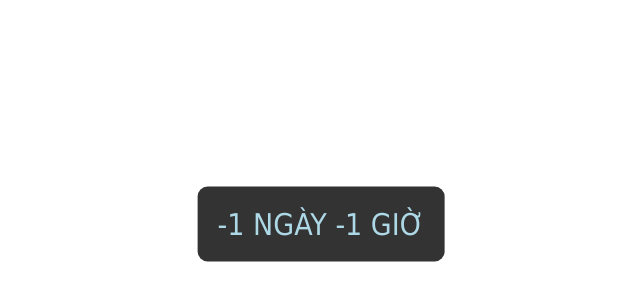
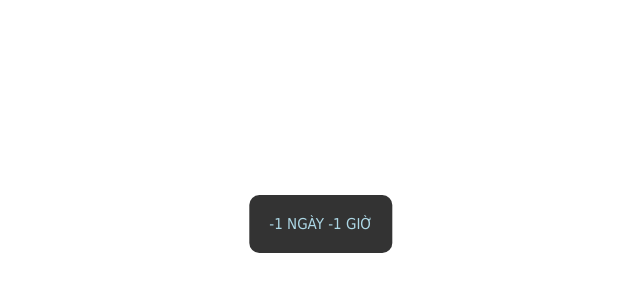
Before and after one commit to challengeforus/challengeforus.github.io, a plain HTML site: page index.html in a window 1280 px wide. Shown: the part 176-476 px from the top of the page, without its empty margins (319-959 px from the left). Drawn offline with Linux system fonts and the light colour scheme.

Commit message:
Update index.html

```diff
--- a/index.html
+++ b/index.html
@@ -6,7 +6,7 @@
 </head>
 <body>
 
-<p id="howLong" style="position: absolute; top: 50%; left: 50%; transform: translate(-50%, -50%); text-align: center; font-size: 30px; margin-top: 0px; color: lightblue; font-family: Tahoma; background: #333333; padding: 20px; border-radius: 10px;"></p>
+<p id="howLong" style="position: absolute; top: 50%; left: 50%; transform: translate(-50%, -50%); text-align: center; font-size: 15px; margin-top: 0px; color: lightblue; font-family: Tahoma; background: #333333; padding: 20px; border-radius: 10px;"></p>
 
 <script>
 var thisDay = new Date("Jun 8, 2019 12:00:00").getTime();
```
